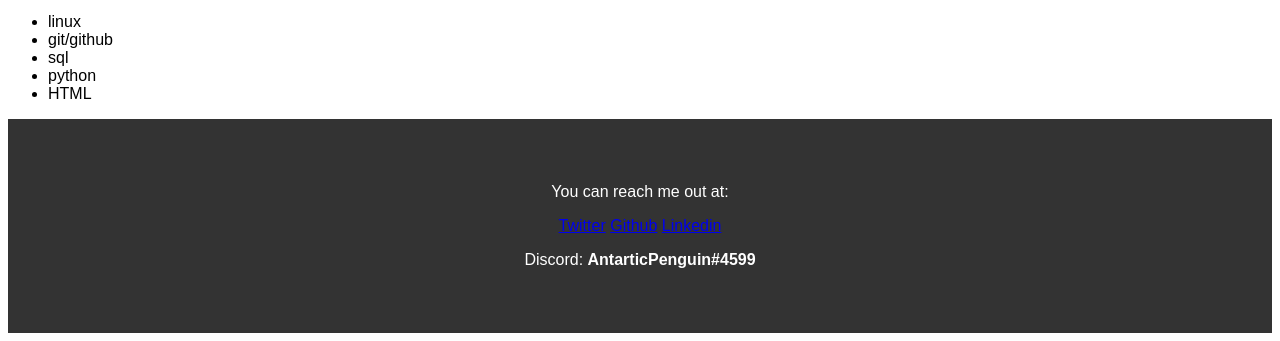
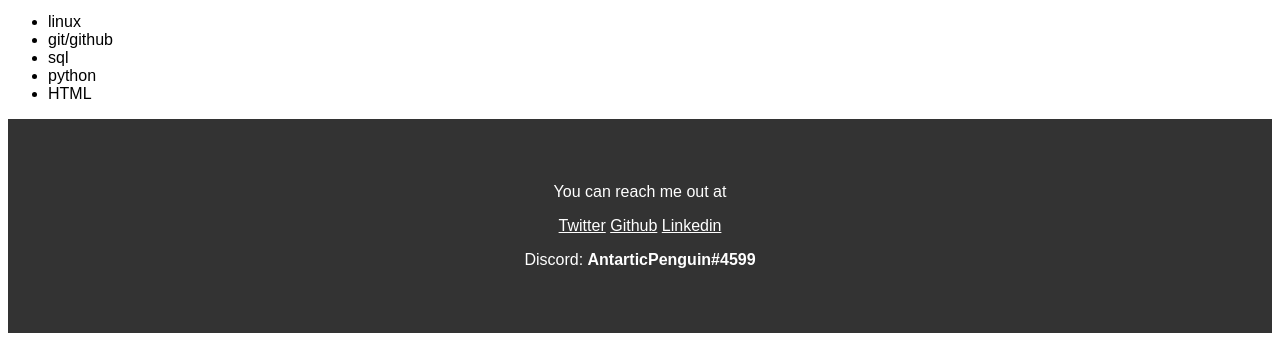
Before and after one commit to AlexAntartico/intro_webpage, a plain HTML site: page index.html in a window 1280 px wide. Shown: the part 803-1144 px from the top of the page. Drawn offline with Linux system fonts and the light colour scheme.

Commit message:
change to footer links

```diff
--- a/index.html
+++ b/index.html
@@ -42,10 +42,10 @@
             </ul>
         </main>
         <footer>
-            <p>You can reach me out at:</p>
-            <p><a href="https://twitter.com/AlexAntartico">Twitter</a>
-            <a href="https://github.com/AlexAntartico">Github</a>
-            <a href="https://www.linkedin.com/in/eduardo-alejandro-garcia-mendoza-6291a3108/">Linkedin</a></p>
+            <p>You can reach me out at</p>
+            <p><a id="footer_a" class="bottom" id="Footer" href="https://twitter.com/AlexAntartico">Twitter</a>
+            <a id="footer_a" href="https://github.com/AlexAntartico">Github</a>
+            <a id="footer_a" href="https://www.linkedin.com/in/eduardo-alejandro-garcia-mendoza-6291a3108/">Linkedin</a></p>
             <p>Discord: <strong>AntarticPenguin#4599</strong></p>
         </footer>
     </body>
```
